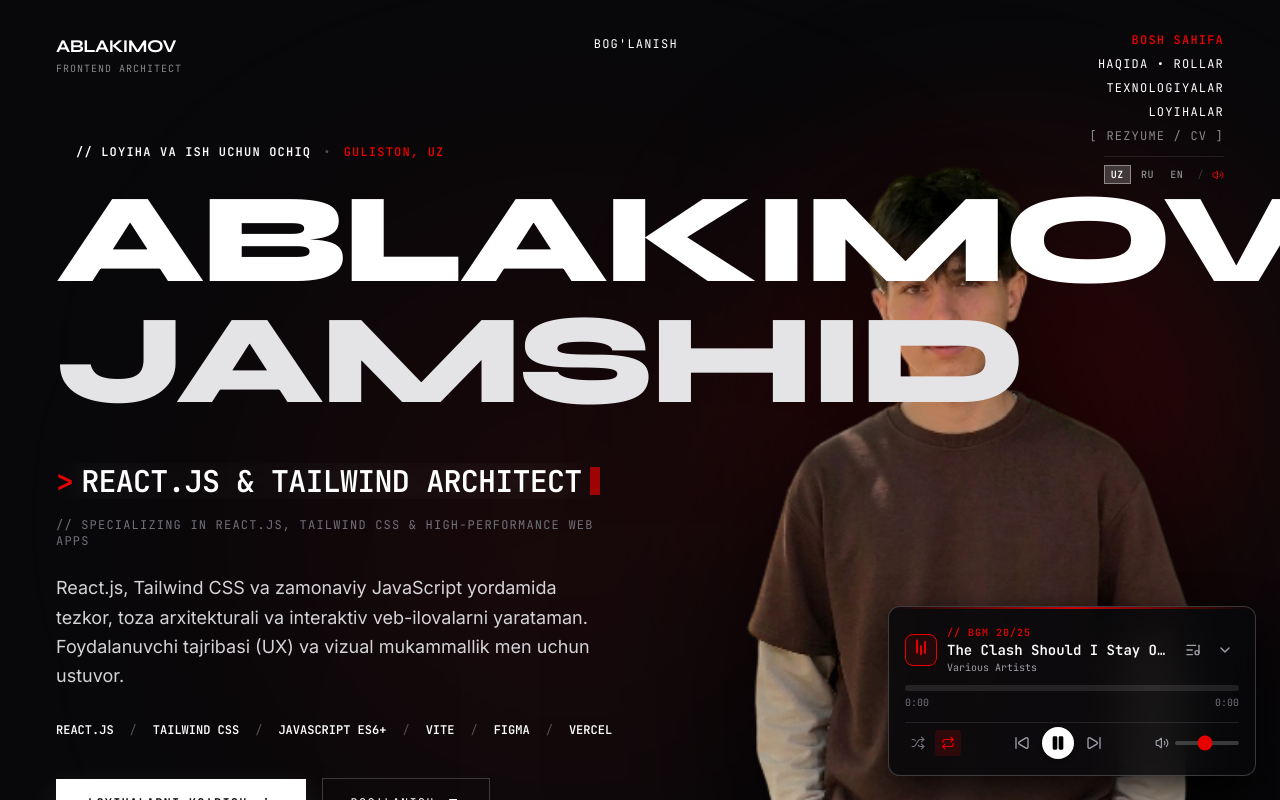
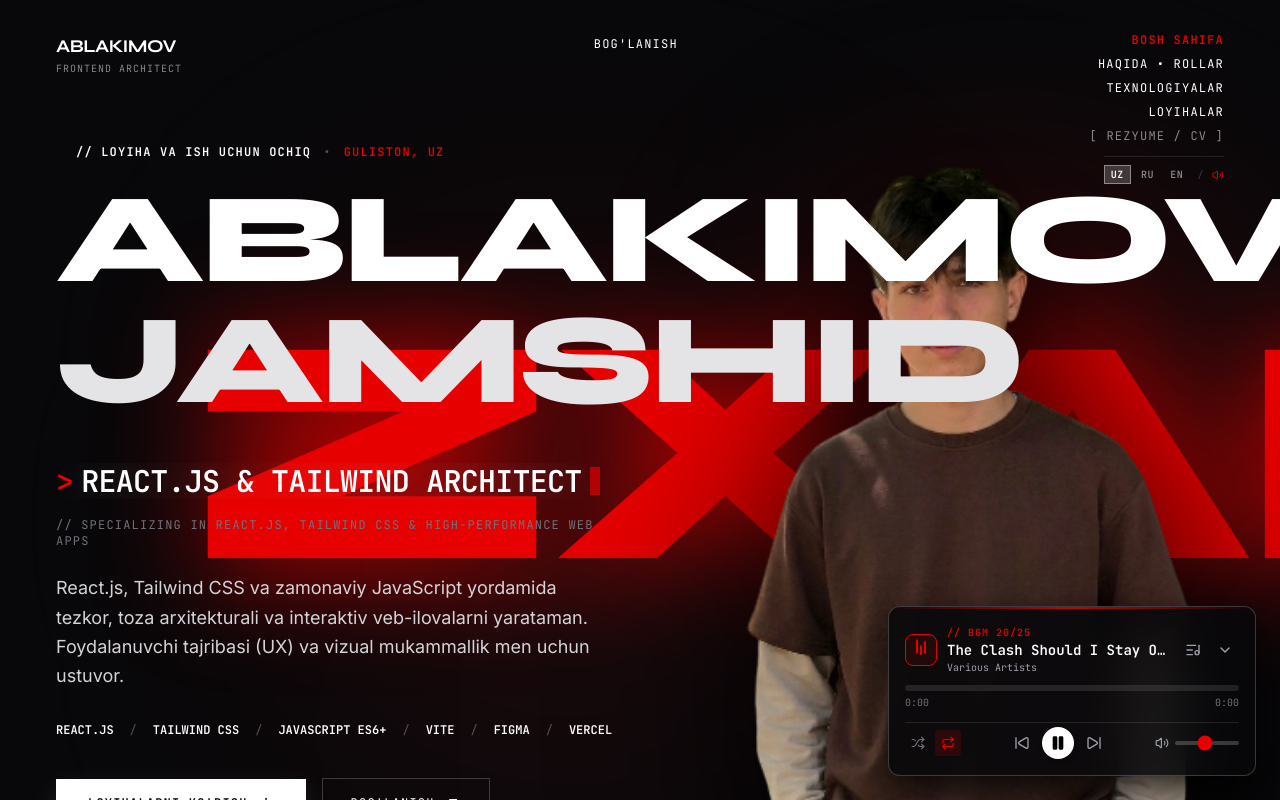
Before and after one commit to zhamlconsepts/zxam-portfolio, a React (Vite) app: page / in a window 1280 px wide. Shown: the top 800 px of the page. Built offline with nearby package versions, Linux system fonts and the light colour scheme.

Commit message:
feat: add giant red ZXAM backdrop typography behind hero portrait

```diff
--- a/src/components/Hero.jsx
+++ b/src/components/Hero.jsx
@@ -212,10 +212,24 @@ const Hero = ({ onOpenCV, t }) => {
 
             {/* Jamshid Portrait - Zoomed In (scale-120/125), High-Definition & Fully Clear */}
             <div className="relative w-full max-w-md sm:max-w-lg lg:max-w-xl flex justify-center lg:justify-end overflow-visible">
+
+              {/* Giant Red "ZXAM" Typographic Backdrop Behind Portrait */}
+              <div
+                className="absolute top-[36%] sm:top-[38%] left-1/2 lg:left-[52%] -translate-x-1/2 -translate-y-1/2 z-0 pointer-events-none select-none flex flex-col items-center justify-center w-full"
+                aria-hidden="true"
+              >
+                <span className="font-editorial font-black text-[#e60000] text-[130px] sm:text-[180px] md:text-[230px] lg:text-[260px] xl:text-[310px] leading-none tracking-tighter uppercase select-none drop-shadow-[0_0_55px_rgba(230,0,0,0.9)] scale-y-105">
+                  ZXAM
+                </span>
+                <span className="font-mono text-[11px] sm:text-xs text-[#e60000]/90 tracking-[0.35em] uppercase -mt-3 sm:-mt-5 font-bold drop-shadow-[0_0_12px_rgba(230,0,0,0.8)]">
+                  // IDENTITY: ZXAM
+                </span>
+              </div>
+
               <img
                 src="/assets/jamshid.png"
                 alt="Ablakimov Jamshid (zxam) - Junior Frontend Developer"
-                className="w-full h-auto max-h-[700px] sm:max-h-[780px] lg:max-h-[860px] scale-115 sm:scale-120 lg:scale-125 xl:scale-130 origin-bottom object-contain filter contrast-[1.05] drop-shadow-[0_25px_70px_rgba(0,0,0,0.98)] select-none pointer-events-none"
+                className="relative z-10 w-full h-auto max-h-[700px] sm:max-h-[780px] lg:max-h-[860px] scale-115 sm:scale-120 lg:scale-125 xl:scale-130 origin-bottom object-contain filter contrast-[1.05] drop-shadow-[0_25px_70px_rgba(0,0,0,0.98)] select-none pointer-events-none"
                 loading="eager"
               />
             </div>
```
